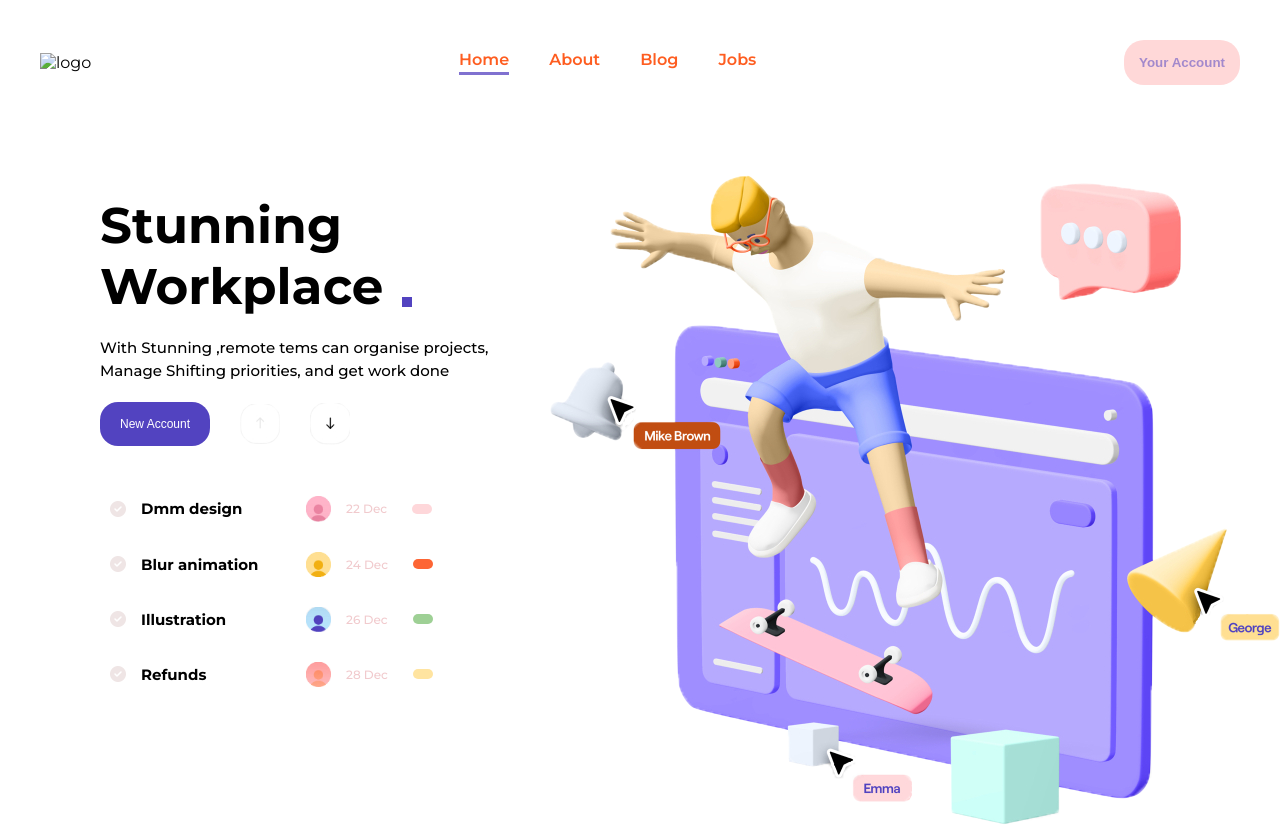
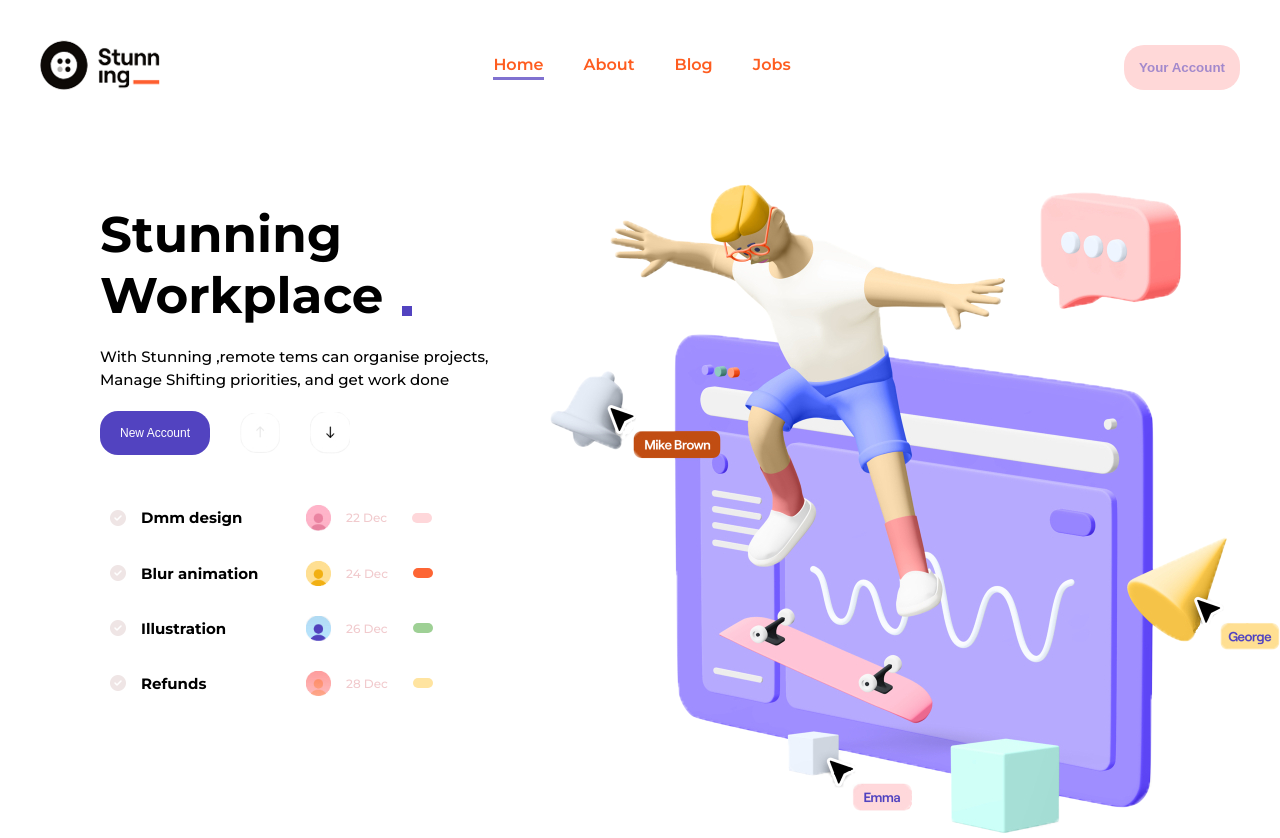
Before and after one commit to parvezalam19/Stunning-landing-page, a plain HTML site: page index.html in a window 1280 px wide. Drawn offline with Linux system fonts and the light colour scheme; the site is published under a folder, as on GitHub Pages, so addresses that start at the root find nothing.

Commit message:
Update index.html

```diff
--- a/index.html
+++ b/index.html
@@ -20,7 +20,7 @@
       <nav>
         <div class="logo">
           <img
-            src="/img/stunning-logo.png"
+            src="img/stunning-logo.png"
             width="120px"
             height="50px"
             alt="logo"
```
